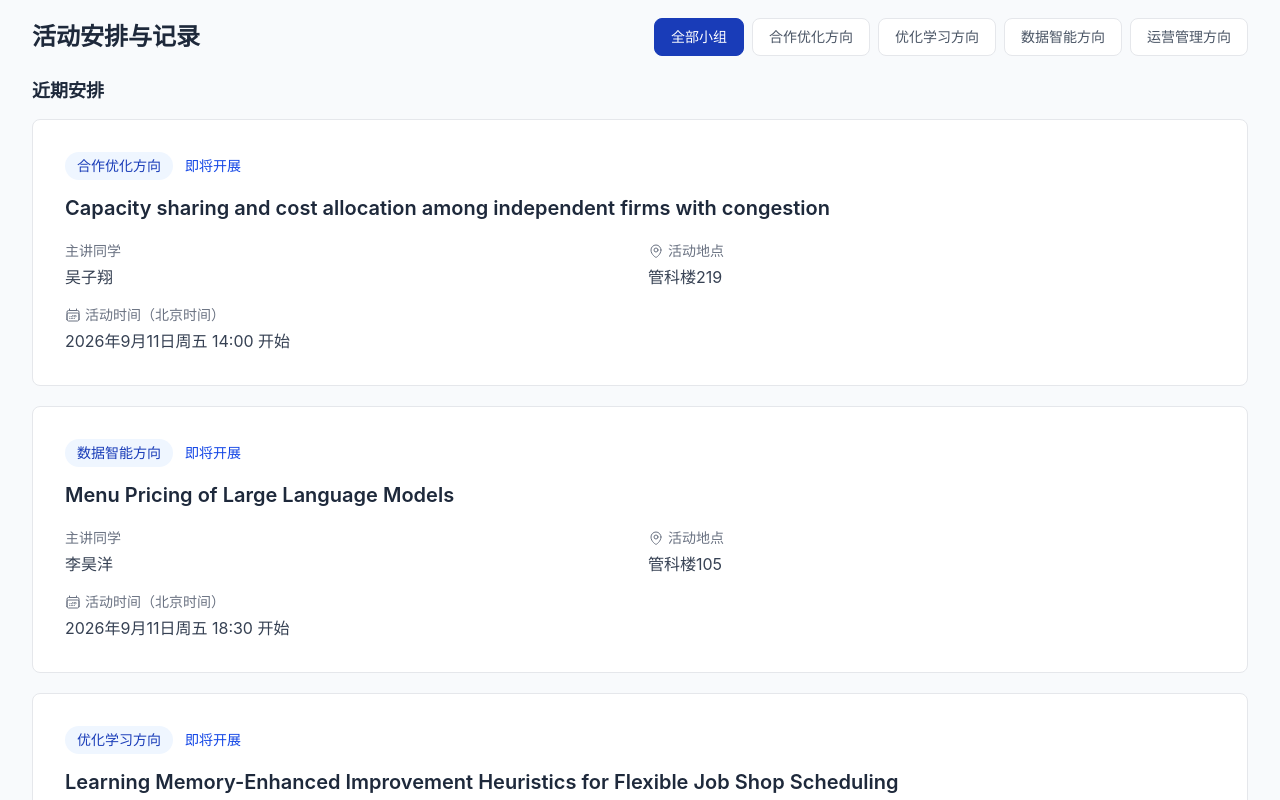
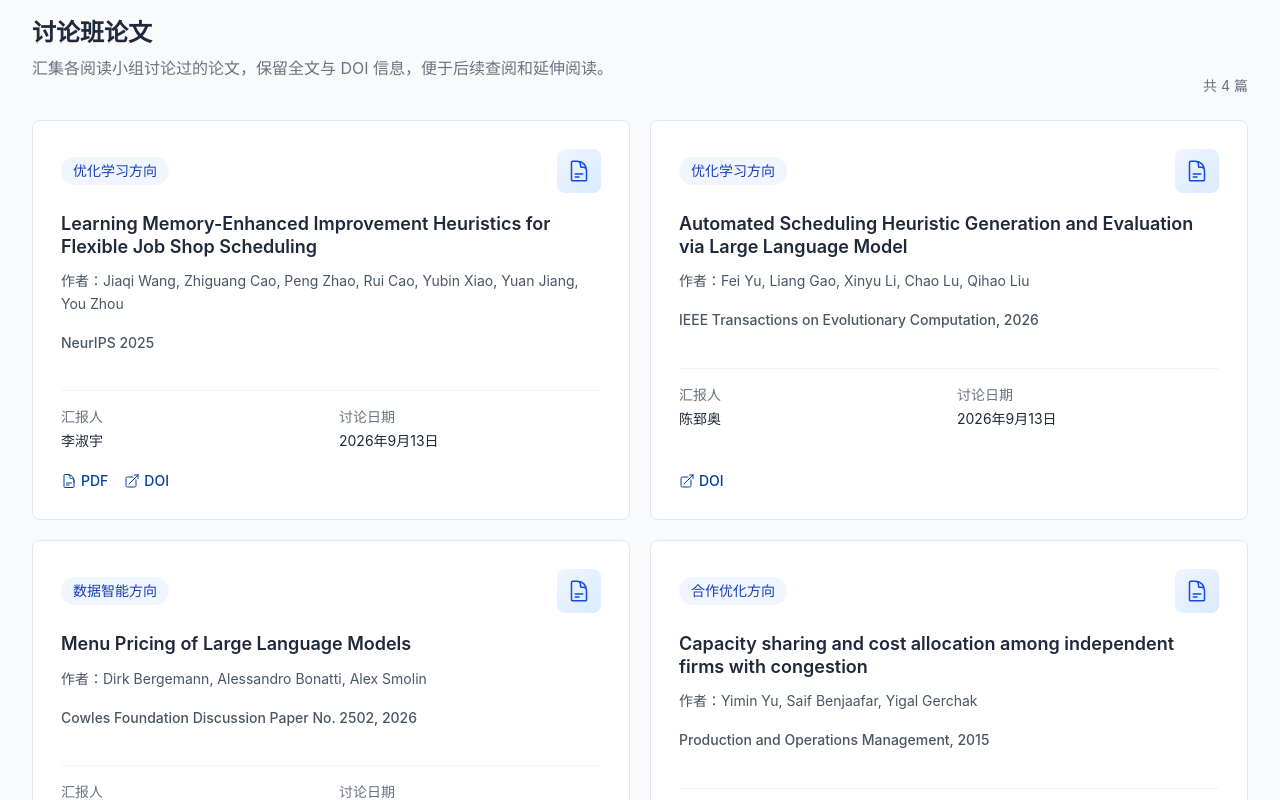
Before and after one commit to USTCidea/idealab, a React (Vite) app: page /idealab/reading-groups in a window 1280 px wide. Shown: the part 1100-1900 px from the top of the page. Built offline with nearby package versions, Linux system fonts and the light colour scheme.

Commit message:
Add reading seminar paper library

```diff
--- a/src/data/readingGroups.ts
+++ b/src/data/readingGroups.ts
@@ -16,6 +16,8 @@ export interface ReadingActivity {
   paperTitle: string;
   paperAuthors?: string;
   paperVenue?: string;
+  paperDoi?: string;
+  paperPdfUrl?: string;
   paperUrl?: string;
   slidesUrl?: string;
   summary?: string;
@@ -85,6 +87,9 @@ export const readingActivities: ReadingActivity[] = [
     location: "管科楼219",
     presenters: ["吴子翔"],
     paperTitle: "Capacity sharing and cost allocation among independent firms with congestion",
+    paperAuthors: "Yimin Yu, Saif Benjaafar, Yigal Gerchak",
+    paperVenue: "Production and Operations Management, 2015",
+    paperDoi: "10.1111/poms.12322",
   },
   {
     id: "group-3-20260911-01",
@@ -93,6 +98,10 @@ export const readingActivities: ReadingActivity[] = [
     location: "管科楼105",
     presenters: ["李昊洋"],
     paperTitle: "Menu Pricing of Large Language Models",
+    paperAuthors: "Dirk Bergemann, Alessandro Bonatti, Alex Smolin",
+    paperVenue: "Cowles Foundation Discussion Paper No. 2502, 2026",
+    paperDoi: "10.48550/arXiv.2502.07736",
+    paperPdfUrl: "https://cowles.yale.edu/sites/default/files/2026-03/d2502.pdf",
   },
   {
     id: "group-2-20260913-01",
@@ -101,6 +110,10 @@ export const readingActivities: ReadingActivity[] = [
     location: "管科楼107",
     presenters: ["李淑宇"],
     paperTitle: "Learning Memory-Enhanced Improvement Heuristics for Flexible Job Shop Scheduling",
+    paperAuthors: "Jiaqi Wang, Zhiguang Cao, Peng Zhao, Rui Cao, Yubin Xiao, Yuan Jiang, You Zhou",
+    paperVenue: "NeurIPS 2025",
+    paperDoi: "10.52202/085713-2776",
+    paperPdfUrl: "https://papers.neurips.cc/paper_files/paper/2025/file/77629f2df5ef97ad967157c69cd8af7b-Paper-Conference.pdf",
   },
   {
     id: "group-2-20260913-02",
@@ -109,6 +122,9 @@ export const readingActivities: ReadingActivity[] = [
     location: "管科楼107",
     presenters: ["陈郅奥"],
     paperTitle: "Automated Scheduling Heuristic Generation and Evaluation via Large Language Model",
+    paperAuthors: "Fei Yu, Liang Gao, Xinyu Li, Chao Lu, Qihao Liu",
+    paperVenue: "IEEE Transactions on Evolutionary Computation, 2026",
+    paperDoi: "10.1109/TEVC.2026.3655772",
   },
 ];
 
--- a/src/pages/ReadingGroups.tsx
+++ b/src/pages/ReadingGroups.tsx
@@ -1,5 +1,12 @@
 import { useEffect, useState } from "react";
-import { BookOpenIcon, CalendarDaysIcon, MapPinIcon, UserGroupIcon } from "@heroicons/react/24/outline";
+import {
+  ArrowTopRightOnSquareIcon,
+  BookOpenIcon,
+  CalendarDaysIcon,
+  DocumentTextIcon,
+  MapPinIcon,
+  UserGroupIcon,
+} from "@heroicons/react/24/outline";
 import Container from "../components/layout/Container";
 import { readingGroups, readingActivities, getActivityStatus } from "../data/readingGroups";
 import type { ReadingActivity } from "../data/readingGroups";
@@ -9,6 +16,9 @@ const dateFormat = new Intl.DateTimeFormat("zh-CN", {
 });
 const timeFormat = new Intl.DateTimeFormat("zh-CN", {
   timeZone: "Asia/Shanghai", hour: "2-digit", minute: "2-digit", hour12: false,
+});
+const shortDateFormat = new Intl.DateTimeFormat("zh-CN", {
+  timeZone: "Asia/Shanghai", year: "numeric", month: "long", day: "numeric",
 });
 
 function activityTime(activity: ReadingActivity) {
@@ -46,6 +56,41 @@ function ActivityCard({ activity, now }: { activity: ReadingActivity; now: numbe
           {activity.slidesUrl && <a href={activity.slidesUrl} target="_blank" rel="noopener noreferrer" className="underline underline-offset-4">分享资料 ↗</a>}
         </div>
       )}
+    </article>
+  );
+}
+
+function DiscussionPaperCard({ activity }: { activity: ReadingActivity }) {
+  const group = readingGroups.find((item) => item.id === activity.groupId);
+  return (
+    <article className="group flex h-full flex-col rounded-lg border border-gray-200 bg-white p-6 transition-all duration-200 hover:-translate-y-0.5 hover:shadow-lg sm:p-7">
+      <div className="mb-5 flex items-center justify-between gap-4">
+        <span className="rounded-full bg-blue-50 px-3 py-1 text-sm font-medium text-blue-800">{group?.name}</span>
+        <div className="flex h-11 w-11 shrink-0 items-center justify-center rounded-lg bg-gradient-to-br from-blue-50 to-blue-100">
+          <DocumentTextIcon className="h-6 w-6 text-blue-700" aria-hidden="true" />
+        </div>
+      </div>
+      <h3 className="mb-3 break-words text-lg font-semibold leading-relaxed text-gray-900 transition-colors group-hover:text-blue-800">
+        {activity.paperTitle}
+      </h3>
+      {activity.paperAuthors && <p className="mb-2 text-sm leading-relaxed text-gray-600">作者：{activity.paperAuthors}</p>}
+      {activity.paperVenue && <p className="text-sm font-medium leading-relaxed text-gray-600">{activity.paperVenue}</p>}
+      <dl className="mt-5 grid grid-cols-2 gap-4 border-t border-gray-100 pt-4 text-sm">
+        <div><dt className="text-gray-500">汇报人</dt><dd className="mt-1 text-gray-800">{activity.presenters.join("、")}</dd></div>
+        <div><dt className="text-gray-500">讨论日期</dt><dd className="mt-1 text-gray-800">{shortDateFormat.format(new Date(activity.startsAt))}</dd></div>
+      </dl>
+      <div className="mt-auto flex flex-wrap gap-4 pt-5 text-sm font-medium">
+        {activity.paperPdfUrl && (
+          <a href={activity.paperPdfUrl} target="_blank" rel="noopener noreferrer" className="inline-flex items-center gap-1 text-blue-700 hover:text-blue-900">
+            <DocumentTextIcon className="h-4 w-4" aria-hidden="true" />PDF
+          </a>
+        )}
+        {activity.paperDoi && (
+          <a href={`https://doi.org/${activity.paperDoi}`} target="_blank" rel="noopener noreferrer" className="inline-flex items-center gap-1 text-blue-700 hover:text-blue-900">
+            <ArrowTopRightOnSquareIcon className="h-4 w-4" aria-hidden="true" />DOI
+          </a>
+        )}
+      </div>
     </article>
   );
 }
@@ -97,6 +142,21 @@ export default function ReadingGroups() {
           </div>
         </section>
 
+        <section aria-labelledby="discussion-papers-title" className="mb-12">
+          <div className="mb-6 flex flex-wrap items-end justify-between gap-3">
+            <div>
+              <h2 id="discussion-papers-title" className="text-2xl font-bold">讨论班论文</h2>
+              <p className="mt-2 text-base text-gray-500">汇集各阅读小组讨论过的论文，保留全文与 DOI 信息，便于后续查阅和延伸阅读。</p>
+            </div>
+            <span className="text-sm text-gray-500">共 {readingActivities.length} 篇</span>
+          </div>
+          <div className="grid gap-5 lg:grid-cols-2">
+            {[...readingActivities]
+              .sort((a, b) => Date.parse(b.startsAt) - Date.parse(a.startsAt))
+              .map((activity) => <DiscussionPaperCard key={activity.id} activity={activity} />)}
+          </div>
+        </section>
+
         <section id="reading-activities" aria-labelledby="activities-title" className="scroll-mt-28">
           <div className="mb-6 flex flex-wrap items-center justify-between gap-4">
             <h2 id="activities-title" className="text-2xl font-bold">活动安排与记录</h2>
```
Also changed, not shown: 5 other files (tests, documents, lock files or other folders).
